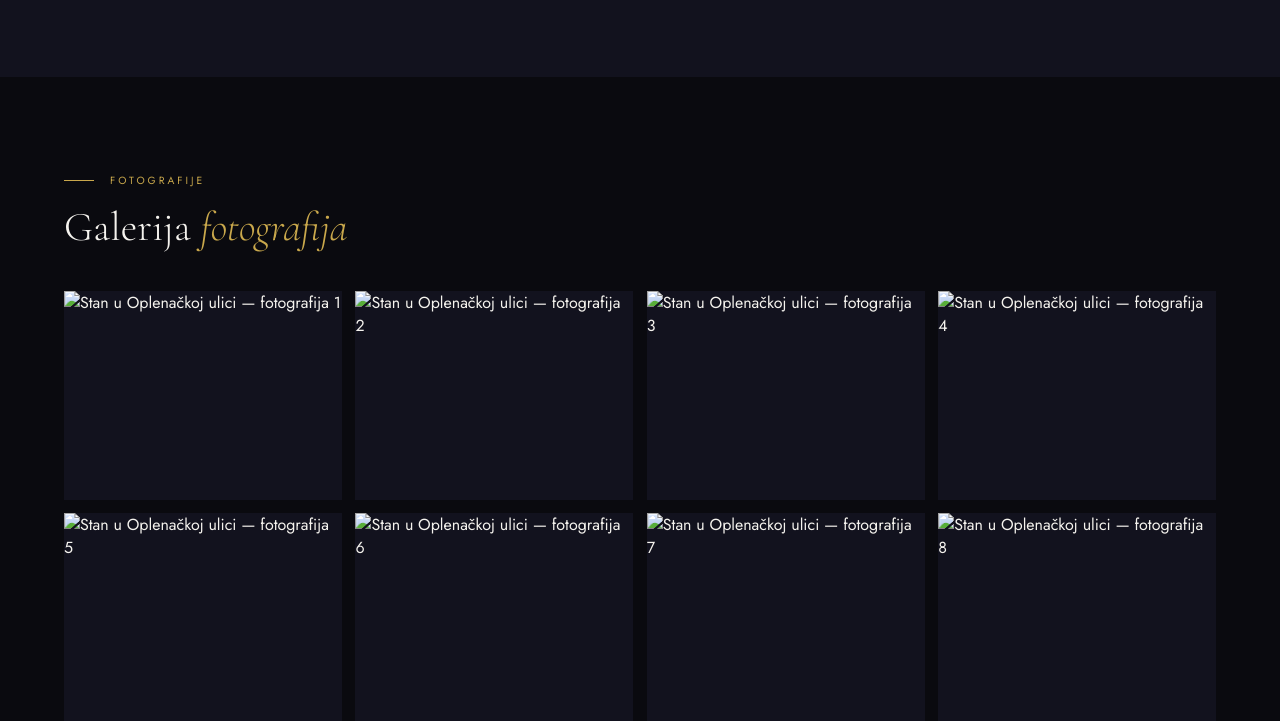
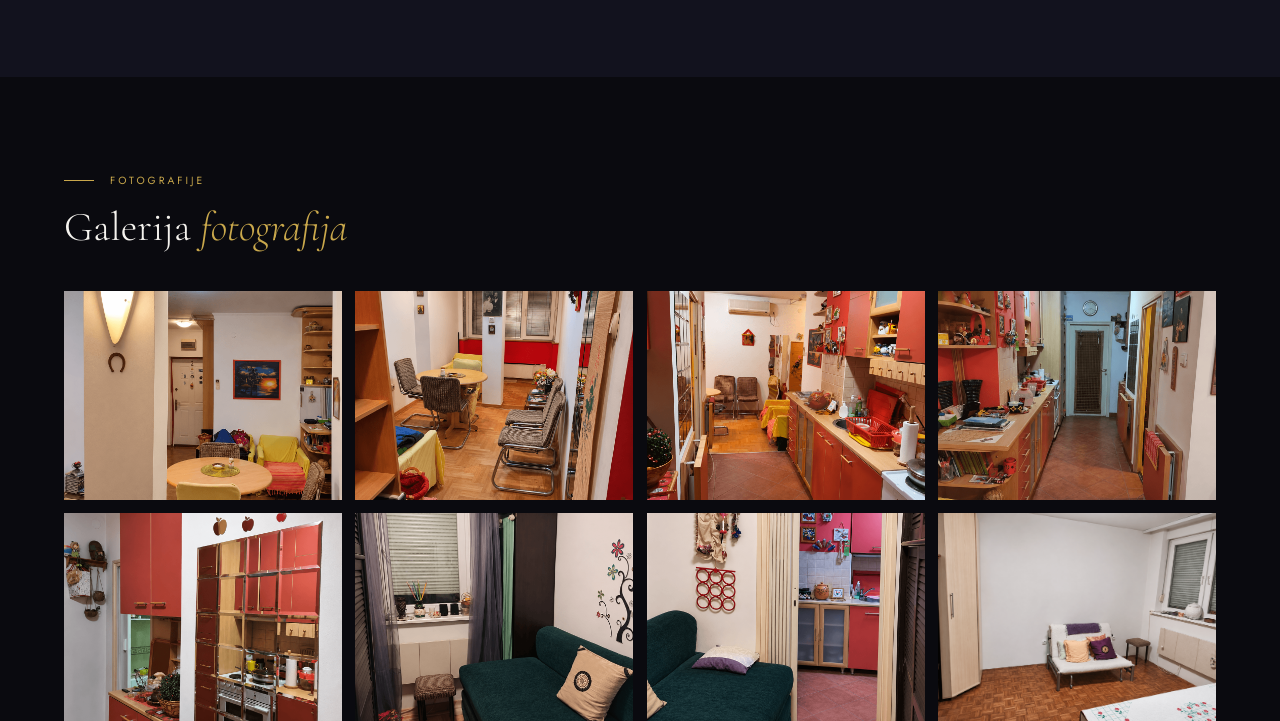
Before and after one commit to onepagesuccess-for-all/oplenacka, a plain HTML site: page index.html in a window 1280 px wide. Shown: the part 2079-2800 px from the top of the page. Drawn offline with nearby package versions, Linux system fonts and the light colour scheme.

Commit message:
Update index.html

```diff
--- a/index.html
+++ b/index.html
@@ -251,6 +251,17 @@ footer {
 .footer-text { color:var(--gray); font-size:.75rem; letter-spacing:1px; }
 @media (max-width:700px) { footer { flex-direction:column; text-align:center; } }
 </style>
+<script>
+/* Slike: probaj redom sve nastavke dok se slika ne učita */
+var IMG_EXTS=['jpg','jpeg','JPG','JPEG','png','PNG','webp','WEBP'];
+function fixImg(img){
+  var n=img.getAttribute('data-n');
+  var i=parseInt(img.getAttribute('data-ext-i')||'0',10)+1;
+  if(i>=IMG_EXTS.length){ img.onerror=null; return; }
+  img.setAttribute('data-ext-i',i);
+  img.src='/oplenacka/images/'+n+'.'+IMG_EXTS[i];
+}
+</script>
 </head>
 <body>
 
@@ -272,7 +283,7 @@ footer {
   <div class="prop-loc">📍 <span>Rakovica</span> · Oplenačka, Petlovo brdo</div>
 
   <div class="prop-main-img" onclick="openLightbox(0)">
-    <img src="/oplenacka/images/1.jpg" alt="Oplenačka, Rakovica — jednoiposoban stan, fotografija 1">
+    <img src="/oplenacka/images/1.jpg" data-n="1" onerror="fixImg(this)" alt="Oplenačka, Rakovica — jednoiposoban stan, fotografija 1">
   </div>
 
   <div class="prop-price-row">
@@ -338,17 +349,17 @@ footer {
   <div class="section-eyebrow">Fotografije</div>
   <h2 class="section-title">Galerija <em>fotografija</em></h2>
   <div class="gal-grid">
-    <div onclick="openLightbox(0)"><img src="/oplenacka/images/1.jpg" alt="Stan u Oplenačkoj ulici — fotografija 1" loading="lazy"></div>
-    <div onclick="openLightbox(1)"><img src="/oplenacka/images/2.jpg" alt="Stan u Oplenačkoj ulici — fotografija 2" loading="lazy"></div>
-    <div onclick="openLightbox(2)"><img src="/oplenacka/images/3.jpg" alt="Stan u Oplenačkoj ulici — fotografija 3" loading="lazy"></div>
-    <div onclick="openLightbox(3)"><img src="/oplenacka/images/4.jpg" alt="Stan u Oplenačkoj ulici — fotografija 4" loading="lazy"></div>
-    <div onclick="openLightbox(4)"><img src="/oplenacka/images/5.jpg" alt="Stan u Oplenačkoj ulici — fotografija 5" loading="lazy"></div>
-    <div onclick="openLightbox(5)"><img src="/oplenacka/images/6.jpg" alt="Stan u Oplenačkoj ulici — fotografija 6" loading="lazy"></div>
-    <div onclick="openLightbox(6)"><img src="/oplenacka/images/7.jpg" alt="Stan u Oplenačkoj ulici — fotografija 7" loading="lazy"></div>
-    <div onclick="openLightbox(7)"><img src="/oplenacka/images/8.jpg" alt="Stan u Oplenačkoj ulici — fotografija 8" loading="lazy"></div>
-    <div onclick="openLightbox(8)"><img src="/oplenacka/images/9.jpg" alt="Stan u Oplenačkoj ulici — fotografija 9" loading="lazy"></div>
-    <div onclick="openLightbox(9)"><img src="/oplenacka/images/10.jpg" alt="Stan u Oplenačkoj ulici — fotografija 10" loading="lazy"></div>
-    <div onclick="openLightbox(10)"><img src="/oplenacka/images/11.jpg" alt="Stan u Oplenačkoj ulici — fotografija 11" loading="lazy"></div>
+    <div onclick="openLightbox(0)"><img src="/oplenacka/images/1.jpg" data-n="1" onerror="fixImg(this)" alt="Stan u Oplenačkoj ulici — fotografija 1" loading="lazy"></div>
+    <div onclick="openLightbox(1)"><img src="/oplenacka/images/2.jpg" data-n="2" onerror="fixImg(this)" alt="Stan u Oplenačkoj ulici — fotografija 2" loading="lazy"></div>
+    <div onclick="openLightbox(2)"><img src="/oplenacka/images/3.jpg" data-n="3" onerror="fixImg(this)" alt="Stan u Oplenačkoj ulici — fotografija 3" loading="lazy"></div>
+    <div onclick="openLightbox(3)"><img src="/oplenacka/images/4.jpg" data-n="4" onerror="fixImg(this)" alt="Stan u Oplenačkoj ulici — fotografija 4" loading="lazy"></div>
+    <div onclick="openLightbox(4)"><img src="/oplenacka/images/5.jpg" data-n="5" onerror="fixImg(this)" alt="Stan u Oplenačkoj ulici — fotografija 5" loading="lazy"></div>
+    <div onclick="openLightbox(5)"><img src="/oplenacka/images/6.jpg" data-n="6" onerror="fixImg(this)" alt="Stan u Oplenačkoj ulici — fotografija 6" loading="lazy"></div>
+    <div onclick="openLightbox(6)"><img src="/oplenacka/images/7.jpg" data-n="7" onerror="fixImg(this)" alt="Stan u Oplenačkoj ulici — fotografija 7" loading="lazy"></div>
+    <div onclick="openLightbox(7)"><img src="/oplenacka/images/8.jpg" data-n="8" onerror="fixImg(this)" alt="Stan u Oplenačkoj ulici — fotografija 8" loading="lazy"></div>
+    <div onclick="openLightbox(8)"><img src="/oplenacka/images/9.jpg" data-n="9" onerror="fixImg(this)" alt="Stan u Oplenačkoj ulici — fotografija 9" loading="lazy"></div>
+    <div onclick="openLightbox(9)"><img src="/oplenacka/images/10.jpg" data-n="10" onerror="fixImg(this)" alt="Stan u Oplenačkoj ulici — fotografija 10" loading="lazy"></div>
+    <div onclick="openLightbox(10)"><img src="/oplenacka/images/11.jpg" data-n="11" onerror="fixImg(this)" alt="Stan u Oplenačkoj ulici — fotografija 11" loading="lazy"></div>
   </div>
 </section>
 
@@ -439,7 +450,8 @@ function navLightbox(dir) {
   updateLightbox();
 }
 function updateLightbox() {
-  document.getElementById('lightbox-img').src = galleryImages[lbIndex];
+  var g = document.querySelectorAll('.gal-grid img')[lbIndex];
+  document.getElementById('lightbox-img').src = g ? g.src : galleryImages[lbIndex];
   document.getElementById('lightbox-counter').textContent = (lbIndex+1) + " / " + galleryImages.length;
 }
 document.getElementById('lightbox').addEventListener('click', function(e){
```
